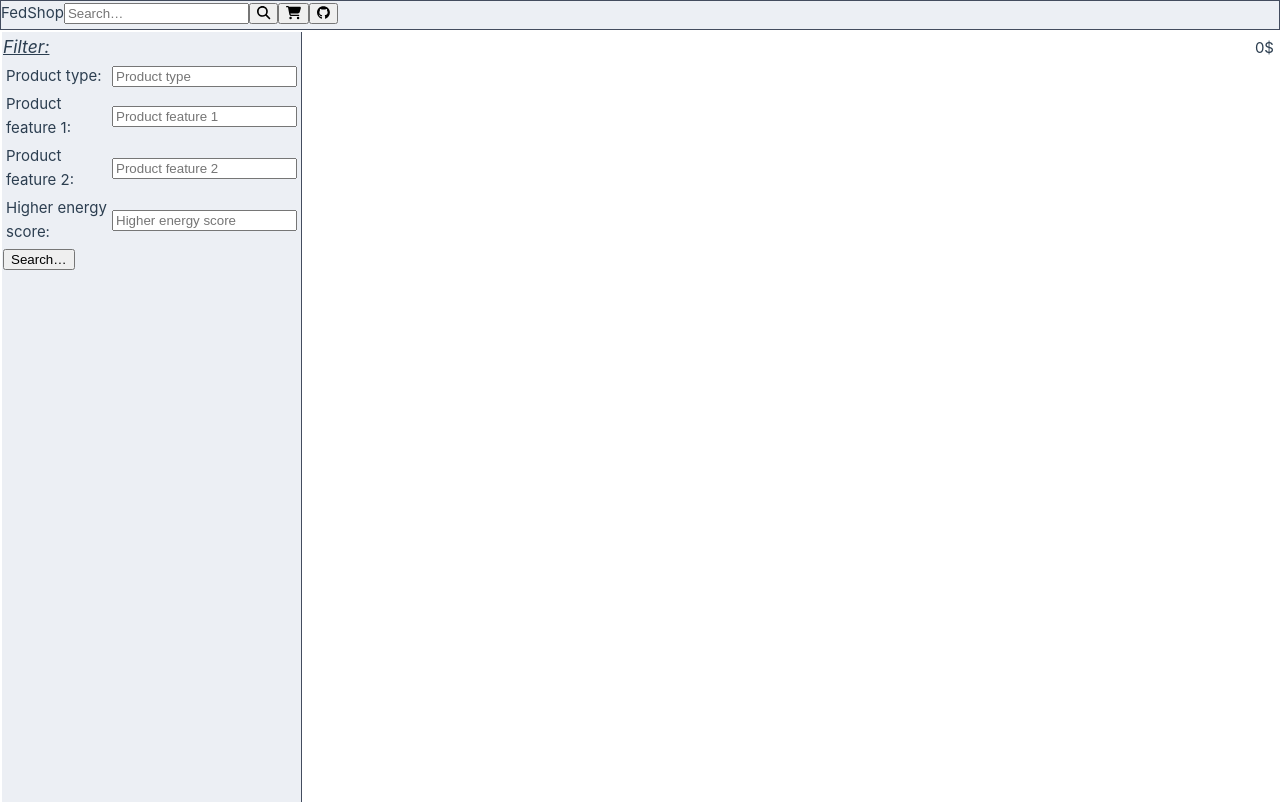
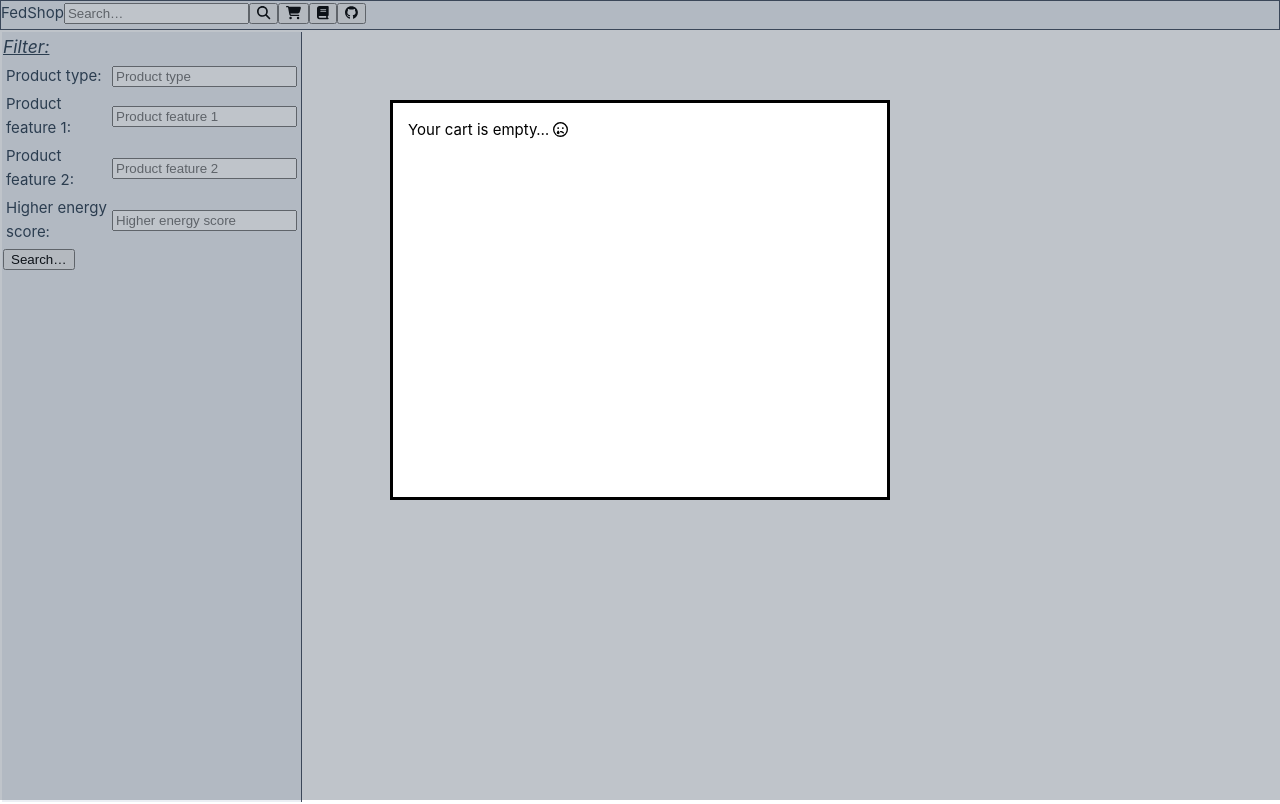
Before and after one commit to GDD-Nantes/fediscount-website, a Vue app: page / in a window 1280 px wide. Both pictures are taken after a click on the button 293 px from the left and 13 px from the top of the page. Built offline with nearby package versions, Linux system fonts and the light colour scheme.

Commit message:
pagination, cart, log

```diff
--- a/src/App.vue
+++ b/src/App.vue
@@ -5,9 +5,11 @@ import ListOfProducts from "@/components/ListOfProducts.vue";
 import Filter from "@/components/Filter.vue";
 import DetailedProduct from "@/components/DetailedProduct.vue";
 import Cart from "@/components/Cart.vue"
+import GreyFilter from "@/components/GreyFilter.vue";
 </script>
 
 <template>
+  <GreyFilter />
   <header>
     <HeaderBar />
   </header>
--- a/src/components/Cart.vue
+++ b/src/components/Cart.vue
@@ -3,6 +3,9 @@ import {ref} from 'vue'
 </script>
 
 <script>
+
+export const displayCart = ref(false)
+
 export const cart = ref({
   list: [],
 
@@ -18,7 +21,10 @@ export const cart = ref({
 
 
 <template>
-  <table>
+  <dialog v-if="displayCart" open>
+    <div class="greyBackground"></div>
+    <span v-if="cart.list.length === 0">Your cart is empty… <font-awesome-icon :icon="['far', 'face-sad-tear']" /></span>
+    <table v-else>
       <tbody>
       <tr v-for="item in cart.list">
         <td>{{item['offer']}}</td> <td>{{item['amount']}}$</td>
@@ -30,11 +36,22 @@ export const cart = ref({
         <td></td><td><button><font-awesome-icon :icon="['fas', 'money-bill']" /> Checkout</button></td></tr>
       </tbody>
     </table>
-
+  </dialog>
 </template>
 
 <style scoped>
 table td+td {
   text-align: right;
 }
+
+dialog {
+  position: absolute;
+  width: fit-content;
+  min-width: 500px;
+  height: fit-content;
+  min-height: 400px;
+
+  left: calc(50% - 500px/2);
+  top: 100px;
+}
 </style>
--- /dev/null
+++ b/src/components/GreyFilter.vue
@@ -0,0 +1,29 @@
+<script setup>
+import {displayCart} from "@/components/Cart.vue";
+import {displayLog} from "@/components/Log.vue";
+
+function toggleModals () {
+  displayCart.value = false;
+  displayLog.value = false;
+}
+
+</script>
+
+
+
+<template>
+<div v-if="displayCart || displayLog" @click="toggleModals"></div>
+</template>
+
+
+<style scoped>
+div {
+  position: fixed;
+  left: 0;
+  right: 0;
+  width: 100%;
+  height: 100%;
+  background-color: #2c3e50;
+  opacity: 0.3;
+}
+</style>
--- a/src/components/HeaderBar.vue
+++ b/src/components/HeaderBar.vue
@@ -1,7 +1,9 @@
 <script setup xmlns="http://www.w3.org/1999/html">
 import {ref} from 'vue'
-import {log} from "@/components/Log.vue";
-import {q06, Q06LABEL} from "@/components/Queries.vue";
+import {log} from "@/components/Log.vue"
+import {q06, Q06LABEL} from "@/components/Queries.vue"
+import {displayCart} from "@/components/Cart.vue"
+import {displayLog} from "@/components/Log.vue"
 
 const toSearch = ref('')
 // suggestions come from FedShop proposed queries
@@ -10,6 +12,10 @@ const toSearchSuggestions = ref(['pyrenees', 'cathay', 'fantastically', 'avogadr
 function sendQuery() {
   const query = q06(toSearch.value)
   log.value.addQuery(Q06LABEL(), query);
+}
+
+function openGithub() {
+  window.open('https://github.com/Chat-Wane/fedshop-website','_blank')
 }
 
 </script>
@@ -26,10 +32,13 @@ function sendQuery() {
     </button>
   </span>
 
-  <button>
+  <button @click="displayCart=!displayCart" title="Cart">
     <font-awesome-icon :icon="['fas', 'cart-shopping']" />
   </button>
-  <button>
+  <button @click="displayLog=!displayLog" title="Log">
+    <font-awesome-icon :icon="['fas', 'book']" />
+  </button>
+  <button @click="openGithub" title="GitHub">
     <font-awesome-icon :icon="['fab', 'github']" />
   </button>
 </template>
--- a/src/components/ListOfProducts.vue
+++ b/src/components/ListOfProducts.vue
@@ -7,20 +7,32 @@ import ListOfRecommendations from "@/components/ListOfRecommendations.vue"
 import ListOfOffers from "@/components/ListOfOffers.vue"
 import Cart from "@/components/Cart.vue"
 import {bsbmProduct, detailedProduct} from "@/components/DetailedProduct.vue";
+
+const MAXROW = 10
+const MAXCOL = 4
 </script>
 
 <script>
 
 export const listOfProducts = ref({
   entry: {id: 0},
+  nbPages: 1,
+
+  inc() {this.nbPages +=1},
+  dec() {this.nbPages -=1},
 
   updateEntry(newEntry) {
-    if (newEntry.id > this.entry.id) {
+    if (newEntry.id >= this.entry.id) {
+      this.nbPages = 1
       this.entry = newEntry
     }
   },
 
-  getId() {return this.entry.id}
+  getLength() {
+    return this.entry.results.results.bindings.length;
+  },
+
+  getId() {return this.entry.id},
 })
 
 function sendQuery(index) {
@@ -34,14 +46,21 @@ function sendQuery(index) {
 
 <template>
   <table v-if="listOfProducts.entry.results && listOfProducts.entry.id > detailedProduct.getId()">
-    <!-- TODO load more if bottom -->
     <!-- remember that v-for start at 1… Why? No one knows…-->
-    <tr v-for="col in Math.min(5, Math.ceil(listOfProducts.entry.results.results.bindings.length/4))">
-      <td v-for="row in 4" :set="product = listOfProducts.entry.results.results.bindings[(col-1)*4+(row-1)]">
-        <button v-if="product" @click="sendQuery((col-1)*4+(row-1))">
+    <tr v-for="row in Math.min(MAXROW, Math.ceil(listOfProducts.getLength()/4))">
+      <td v-for="col in MAXCOL" :set="product = listOfProducts.entry.results.results.bindings[((row-1)*4+(col-1))+((listOfProducts.nbPages-1)*MAXROW*MAXCOL)]">
+        <button v-if="product" @click="sendQuery((row-1)*4+(col-1)+((listOfProducts.nbPages-1)*MAXROW*MAXCOL))">
+          {{(row-1)*4+(col-1)+((listOfProducts.nbPages-1)*MAXROW*MAXCOL)+1}} <br/>
           {{product['label'].value}} <br/>
           {{product['product'].value}}
         </button>
+      </td>
+    </tr>
+    <tr>
+      <td colspan="4" class="showMore">
+        <button @click="listOfProducts.dec" v-if="listOfProducts.nbPages>1"><</button>
+        page {{listOfProducts.nbPages}}
+        <button @click="listOfProducts.inc" v-if="listOfProducts.nbPages*MAXROW*MAXCOL<listOfProducts.getLength()">></button>
       </td>
     </tr>
     <caption v-if="listOfProducts.entry.results.results.bindings.length === 0" >
@@ -60,6 +79,15 @@ function sendQuery(index) {
 button {
   width: 100%;
   height: 100%;
+  margin:auto;
+}
+
+.showMore {
+  text-align: center;
+}
+
+.showMore button {
+  width: fit-content;
 }
 
 </style>
--- a/src/components/Log.vue
+++ b/src/components/Log.vue
@@ -9,6 +9,9 @@ import {detailedProduct} from "@/components/DetailedProduct.vue";
 </script>
 
 <script>
+
+export const displayLog = ref(false)
+
 class LogEntry {
   static nbId = 0;
 
@@ -91,10 +94,25 @@ export const log = ref({
 
 
 <template>
-  <ul>
-    <li v-for="entry in log.list" :key="entry.id">
-      {{entry.id}}: {{entry.query}}
-    </li>
-  </ul>
+  <dialog v-if="displayLog" open>
+    <ul>
+      <li v-for="entry in log.list" :key="entry.id">
+        {{entry.id}}: {{entry.query}}
+      </li>
+    </ul>
+  </dialog>
 
 </template>
+
+
+<style scoped>
+dialog {
+  position: absolute;
+  width: 1000px;
+  height: fit-content;
+  min-height: 400px;
+
+  left: calc(50% - 1000px/2);
+  top: 100px;
+}
+</style>
--- a/src/main.js
+++ b/src/main.js
@@ -6,11 +6,11 @@ import App from './App.vue'
 import { library } from '@fortawesome/fontawesome-svg-core'
 import { FontAwesomeIcon } from '@fortawesome/vue-fontawesome'
 
-import { faMagnifyingGlass, faCartShopping, faCartPlus, faMoneyBill, faStar } from '@fortawesome/free-solid-svg-icons'
-import { faStar as faStarEmpty} from '@fortawesome/free-regular-svg-icons'
+import { faMagnifyingGlass, faCartShopping, faCartPlus, faMoneyBill, faStar, faBook } from '@fortawesome/free-solid-svg-icons'
+import { faStar as faStarEmpty, faSadTear } from '@fortawesome/free-regular-svg-icons'
 import { faGithub } from '@fortawesome/free-brands-svg-icons'
 
-library.add(faCartShopping, faGithub, faMagnifyingGlass, faCartPlus, faMoneyBill, faStar, faStarEmpty)
+library.add(faCartShopping, faGithub, faMagnifyingGlass, faCartPlus, faMoneyBill, faStar, faStarEmpty, faSadTear, faBook)
 
 createApp(App)
     .component('font-awesome-icon', FontAwesomeIcon)
```
Lines whose indentation alone changed are shown as unchanged.
